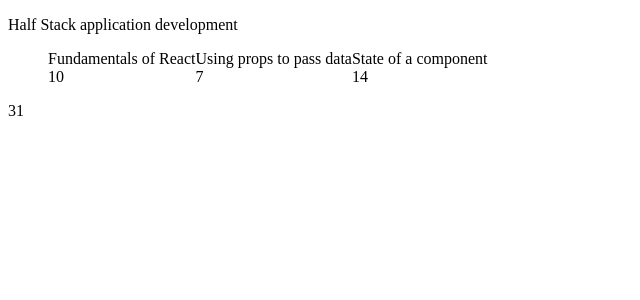
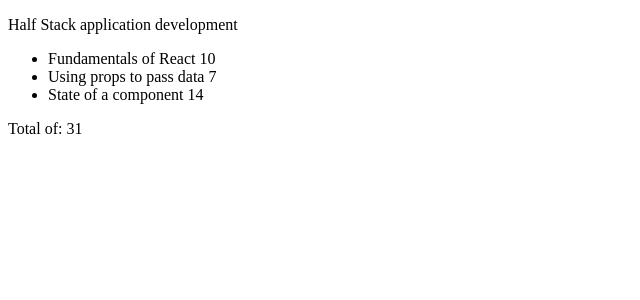
Before and after one commit to Dmitri9149/React-applications, a React (Create React App) app in the folder courseinfo/: page / in a window 1280 px wide. Shown: the top 300 px of the page, without its empty margins (0-640 px from the left). Built offline with nearby package versions, Linux system fonts and the light colour scheme.

Commit message:
basic refactoring is done

```diff
--- a/courseinfo/src/components/Course.js
+++ b/courseinfo/src/components/Course.js
@@ -16,9 +16,11 @@ return (
     <div>
         <ul>
             {parts.map(part =>
-                <li style={{display : 'inline-block'}} key={part.id}>
-                    <div> {part.name} </div>
-                    <div> {part.exercises} </div>
+                <li key={part.id}>
+                    <div style={{display : 'inline-block'}} >
+                    {part.name} {"  "}
+                    {part.exercises}
+                    </div>
                 </li>)}
         </ul>
     </div>
@@ -26,9 +28,11 @@ return (
 }
 
 const Total = (props) => {
+  const {parts} = props
+  const reducer = (accum,val) => accum + val.exercises
 return (
     <div>
-    {props.parts[0].exercises+props.parts[1].exercises+props.parts[2].exercises}
+    Total of: {parts.reduce(reducer,0)}
     </div>
 )
 }
```
